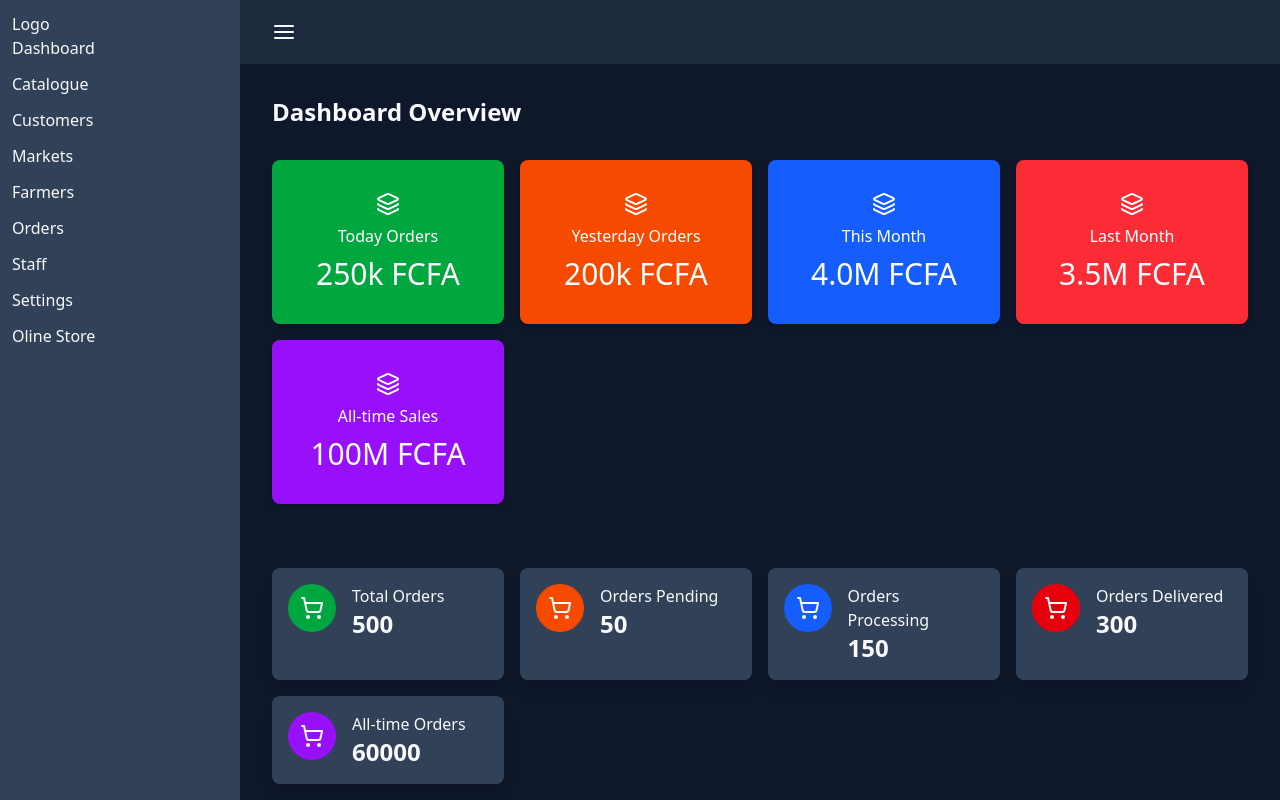
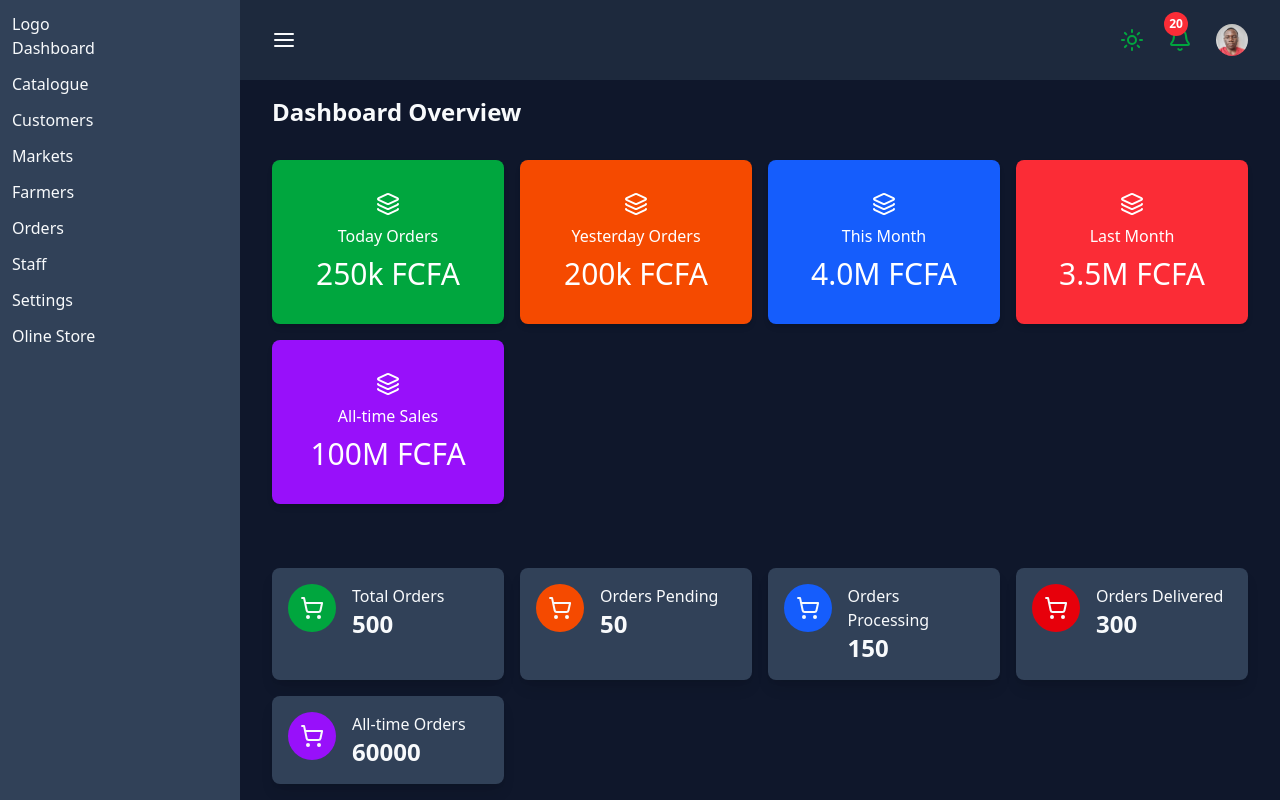
Before and after one commit to Sundze7/multivendor, a Next.js app: page /dashboard in a window 1280 px wide. Shown: the top 800 px of the page. Built offline with nearby package versions, Linux system fonts and the light colour scheme.

Commit message:
progress

```diff
--- a/src/components/back-office/NavBar.jsx
+++ b/src/components/back-office/NavBar.jsx
@@ -1,22 +1,38 @@
 import { AlignJustify, Bell, Sun, User } from "lucide-react";
+import Image from "next/image";
 
 export default function NavBar() {
   return (
-    <div className="flex items-center justify-between bg-slate-800 text-slate-50 h-16 px-8 py-4 fixed top-0 w-full left-60 right-0">
+    <div className="flex items-center justify-between bg-slate-800 text-slate-50 h-20 px-8 py-4 fixed top-0 left-60 right-0">
       {/* Icon */}
       <button>
         <AlignJustify />
       </button>
       {/* 3 Icons */}
-      <div className="flex space-x-3">
+      <div className="flex space-x-3 ">
         <button>
-          <Sun />
+          <Sun className="text-green-600" />
+        </button>
+
+        <button
+          type="button"
+          className="relative inline-flex items-center p-3 text-sm font-medium text-center text-white bg-transparent rounded-lg focus:ring-4 focus:outline-none  cursor-pointer"
+        >
+          <Bell className="text-green-600" />
+          <span className="sr-only">Notifications</span>
+          <div className="absolute inline-flex items-center justify-center w-6 h-6 text-xs font-bold text-white bg-red-500 rounded-full -top-1 end-4 dark:border-gray-900">
+            20
+          </div>
         </button>
         <button>
-          <Bell />
-        </button>
-        <button>
-          <User />
+          {/* <User className="text-green-600" /> */}
+          <Image
+            src="/img/profile.jpg"
+            alt="user_profile"
+            width={200}
+            height={200}
+            className="w-8 h-8 rounded-full"
+          />
         </button>
       </div>
     </div>
--- a/src/components/back-office/charts/WeeklySalesCharts.jsx
+++ b/src/components/back-office/charts/WeeklySalesCharts.jsx
@@ -127,7 +127,7 @@ export default function WeeklySalesCharts() {
         {/* Content to display */}
         {tabs.map((tab, i) => {
           if (chartsToDisplay === tab.type) {
-            return <Line options={options} data={tab.data} />;
+            return <Line options={options} data={tab.data} key={i} />;
           }
           return null;
         })}
```
Also changed, not shown: public/img/profile.jpg (added).
